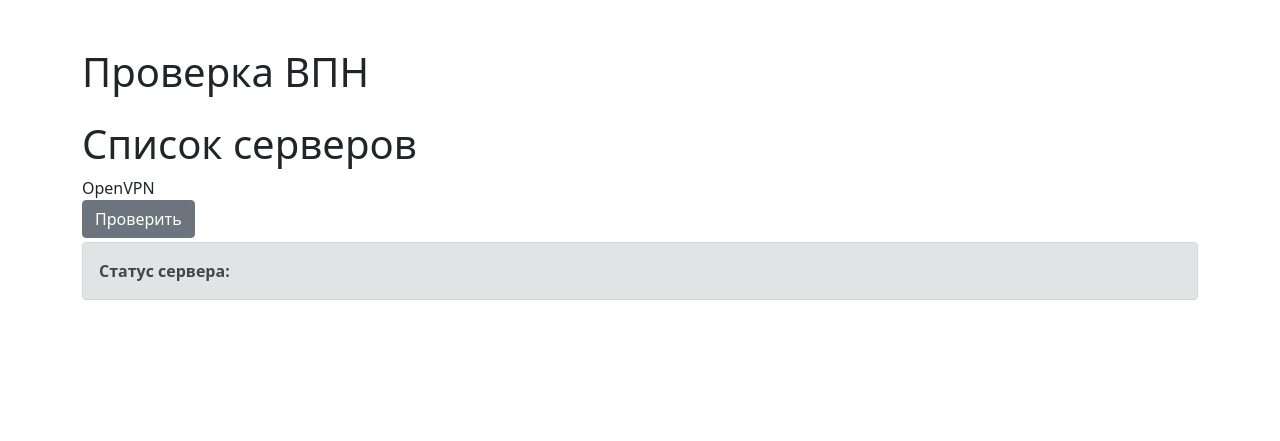
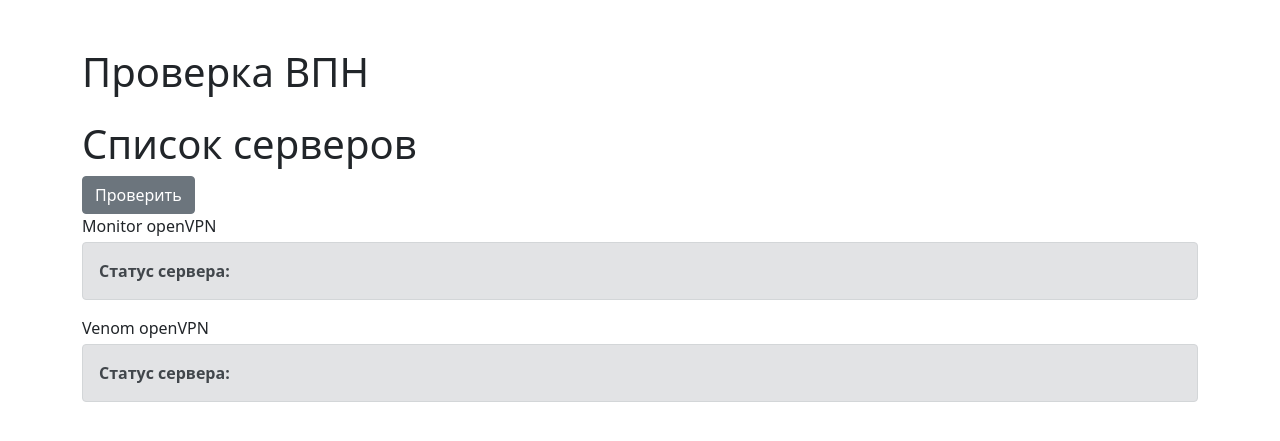
Before and after one commit to All2Enable/local-vpn-check-app, a Django app: page / in a window 1280 px wide. Shown: the top 441 px of the page. Run offline with Django 4.2, Linux system fonts and the light colour scheme.

Commit message:
Changed views to function that can be easily called to know any openVPN server status, only write path Added another server status container

```diff
--- a/VPNsite/VPNcheck/templates/vpn/index.html
+++ b/VPNsite/VPNcheck/templates/vpn/index.html
@@ -1,4 +1,5 @@
 <!doctype html>
+{% load static %}
 <html lang="ru">
 <head>
     <meta charset="UTF-8">
@@ -12,21 +13,13 @@
 <div class="container mt-5">
     <h1>Проверка ВПН</h1>
     <div class="row mt-4">
-        <!--            <div class="col-5 offset-1">-->
-        <!--                <form action="">-->
-        <!--                    <label for="vpnserver">Сервер впн</label>-->
-        <!--                    <input type="text" id="vpnserver" class="form-control" name="vpnserver"-->
-        <!--                           placeholder="Введите название сервера">-->
-        <!--                    <input type="submit" name="send" value="Узнать" class="mt-2 btn btn-danger">-->
-        <!--                </form>-->
-        <!--            </div>-->
         <div class="col-md">
             <h1>Список серверов</h1>
             <form action="" method="post">
                 {% csrf_token %}
-                <label for="server">OpenVPN</label><br>
                 <input type="submit" name="send" value="Проверить" class="btn btn-secondary">
             </form>
+            <label for="server">Monitor openVPN</label><br>
             {% if 'Nice' in info %}
                 <div class="alert mt-1 alert-success">
                     <b>Статус сервера:</b> 'Nice one!'
@@ -40,6 +33,20 @@
                     <b>Статус сервера:</b>
                 </div>
             {% endif %}
+            <label for="server">Venom openVPN</label><br>
+            {% if 'Nice' in info2 %}
+                <div class="alert mt-1 alert-success">
+                    <b>Статус сервера:</b> 'Nice one!'
+                </div>
+            {% elif info2 %}
+                <div class="alert mt-1 alert-danger">
+                    <b>Статус сервера:</b> 'Man, cringe...'
+                </div>
+            {% else %}
+                <div class="alert mt-1 alert-secondary">
+                    <b>Статус сервера:</b>
+                </div>
+            {% endif %}
         </div>
     </div>
 </div>
--- a/VPNsite/VPNcheck/views.py
+++ b/VPNsite/VPNcheck/views.py
@@ -1,28 +1,33 @@
 import requests, subprocess, time
 from django.shortcuts import render
 
-def index(request):
-    result = 0
+
+def getopenVPNserver(path):
+    url = 'https://ifconfig.io/ip'
+    r = requests.get(url)
+    process = subprocess.Popen(f"sudo openvpn --auth-nocache --config {path}", shell=True)
+    time.sleep(5)
+    r2 = requests.get(url)
+    process.kill()
+    if r.text != r2.text:
+        subprocess.run("sudo killall openvpn", shell=True)
+        result = 'Nice one!'
+    else:
+        result = 'Man, cringe...'
+    subprocess.run("sudo killall openvpn", shell=True)
+    return result
 
 
+def index(request):
+    get = 0
+    get2 = 0
+
     if (request.method == 'POST'):
-        url = 'https://ifconfig.io/ip'
-        r = requests.get(url)
+        #path to config files
         path = '/home/___/monitor.ovpn'
-        # your path to server cfg file
-        process = subprocess.Popen(f"sudo openvpn --auth-nocache --config {path}", shell=True)
-        time.sleep(5)
-        r2 = requests.get(url)
-        process.kill()
-        if r.text != r2.text:
-            subprocess.run("sudo killall openvpn", shell=True)
-            result = 'Nice one!'
+        path2 = '/home/___/venom.ovpn'
+        get = getopenVPNserver(path)
+        get2 = getopenVPNserver(path2)
 
-        else:
-            result = 'Man, cringe...'
-        subprocess.run("sudo killall openvpn", shell=True)
-
-        context = {'info': result}
-
-    context = {'info': result}
+    context = {'info': get, 'info2': get2}
     return render(request, 'vpn/index.html', context)
```
